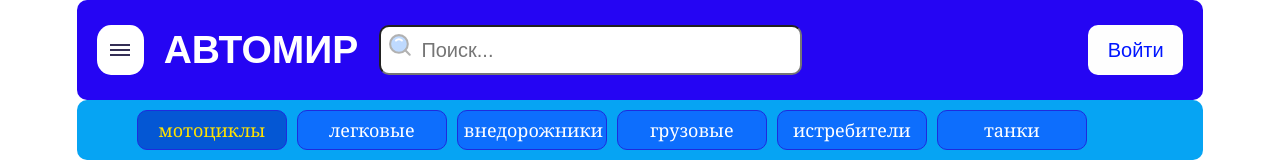
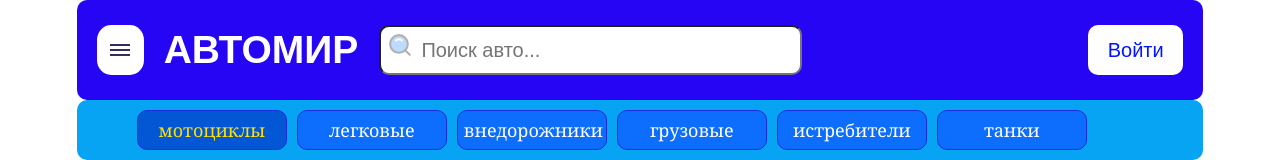
Before and after one commit to Djamal54321/Cars, a React (Create React App) app: page / in a window 1280 px wide. Shown: the top 160 px of the page. Built offline with nearby package versions, Linux system fonts and the light colour scheme; no server answers.

Commit message:
Привязка к вводимому тексту
Привязка к вводимому тексту в Search

```diff
--- a/src/pages/configuration/Filter/filter.scss
+++ b/src/pages/configuration/Filter/filter.scss
@@ -61,4 +61,5 @@
   border: 1px solid rgb(30, 43, 221);
   background-color: #0457d4;
   transition: 0.7s;
+  cursor: pointer;
 }
--- a/src/pages/header&sidebar/Search/Search.jsx
+++ b/src/pages/header&sidebar/Search/Search.jsx
@@ -1,6 +1,8 @@
 import React from 'react';
 
 function Search() {
+  const [searchValue, setSearchValue] = React.useState(''); //хранит значения поиска
+
   return (
     <span className="searchClass">
       <svg
@@ -33,7 +35,13 @@ function Search() {
           strokeWidth="4"
         />
       </svg>
-      <input type="search" className="search" placeholder="Поиск..." />
+      <input
+        value={searchValue} //значения поиска
+        onChange={(e) => setSearchValue(e.target.value)} //передает вводимый текст в поиск
+        type="search"
+        className="search"
+        placeholder="Поиск авто..."
+      />
       <button className="submit" type="submit">
         Войти
       </button>
```
